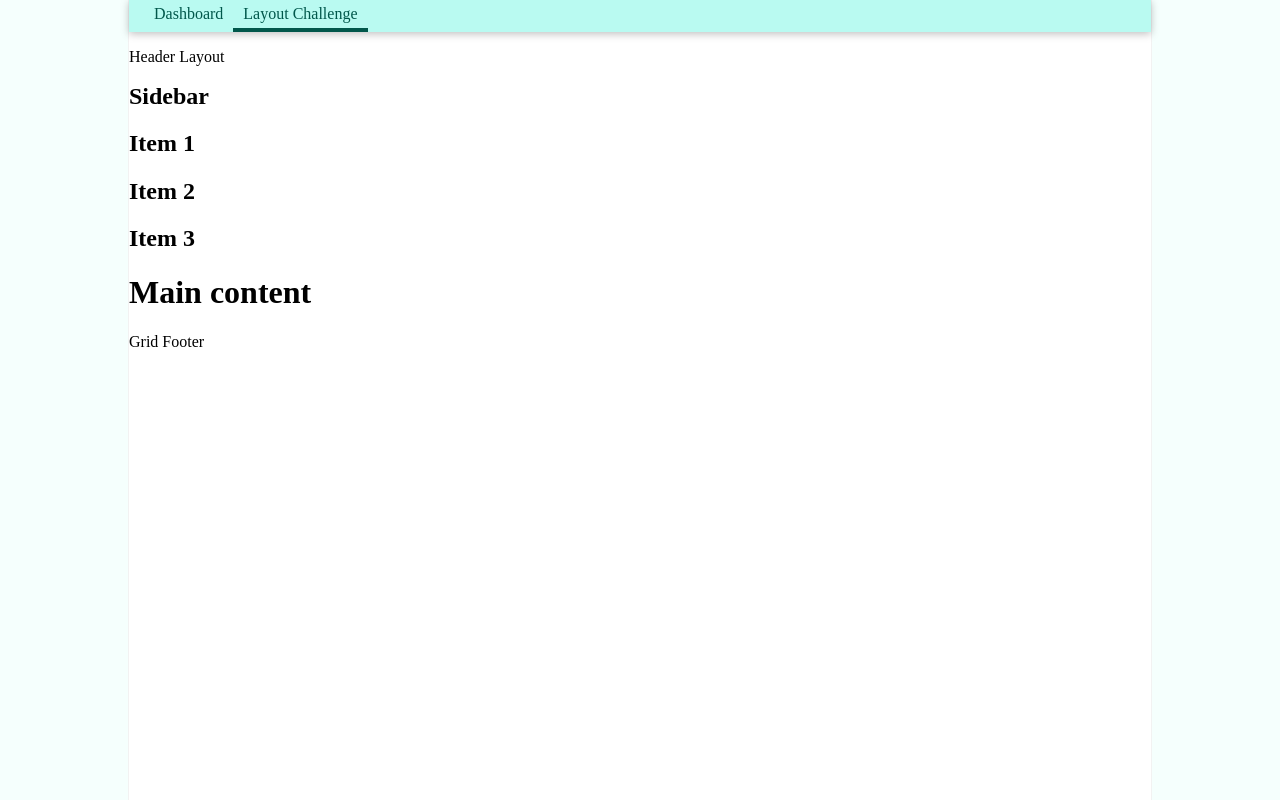
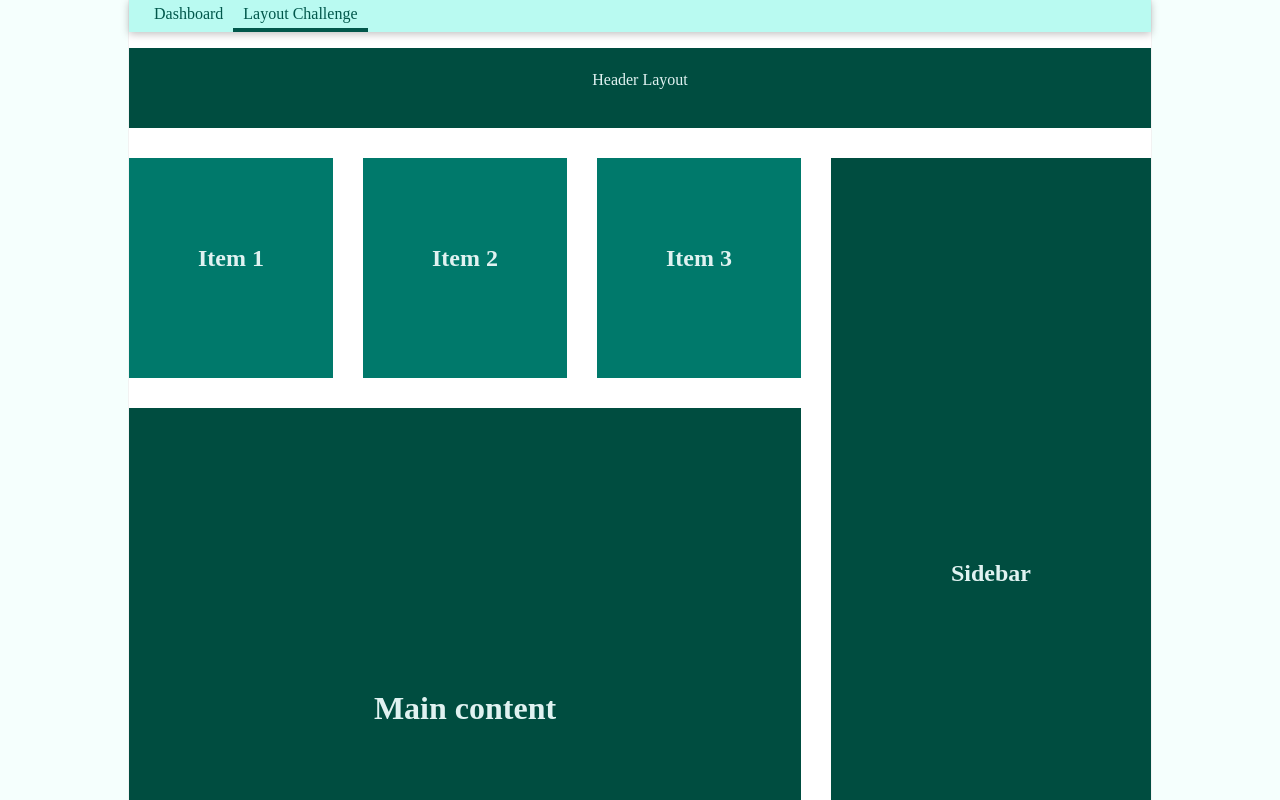
Before and after one commit to Marknjo/css-lab, a React (Create React App) app: page /layout-challenge in a window 1280 px wide. Shown: the top 800 px of the page. Built offline with nearby package versions, Linux system fonts and the light colour scheme.

Commit message:
Adding layout challenge styles

```diff
--- a/src/app/components/css-grid/LayoutChallenge.component.jsx
+++ b/src/app/components/css-grid/LayoutChallenge.component.jsx
@@ -1,5 +1,4 @@
 import React from 'react'
-import PropTypes from 'prop-types'
 
 const LayoutChallenge = () => {
   return (
@@ -23,7 +22,7 @@ const LayoutChallenge = () => {
       <main className="grid__item grid--main">
         <h1>Main content</h1>
       </main>
-      <footer className="grid__item grid--main">
+      <footer className="grid__item grid--footer">
         <p> Grid Footer</p>
       </footer>
     </div>
--- a/src/app/styles/base/_settings.scss
+++ b/src/app/styles/base/_settings.scss
@@ -1,4 +1,15 @@
 // Colors
+$teal-900: #004D40;
+$teal-800: #00695C;
+$teal-700: #00796B;
+$teal-600: #00897B;
+$teal-500: #009688;
+$teal-400: #26A69A;
+$teal-300: #4DB6AC;
+$teal-200: #80CBC4;
+$teal-100: #B2DFDB;
+$teal-50: #E0F2F1;
+
 // Spacing
 $s-size: 1.2rem;
 $m-size: 1.6rem;
--- /dev/null
+++ b/src/app/styles/components/_css-grid.scss
@@ -0,0 +1,77 @@
+.grid {
+  display: grid;
+  height: 100%;
+  gap: 30px;
+  grid-template-columns: repeat(3, 1fr) 320px;
+  grid-template-rows: 80px 220px 1fr 80px;
+
+}
+
+.grid__item {
+  color: $teal-50;
+  background-color: $teal-900;
+  display: flex;
+  justify-content: center;
+  align-items: center;
+}
+
+/**
+**  Header section
+**/
+
+.grid--header {
+  grid-column: 1 / 5;
+  grid-row: 1/2;
+}
+
+/**
+**  Sidebar section
+**/
+
+.grid--sidebar {
+  grid-column: 4 / 5;
+  grid-row: 2 / 4;
+}
+
+
+/**
+**  Articles section
+**/
+
+.grid--articles {
+  background-color: $teal-700;
+}
+
+.grid__item_1 {
+  grid-row: 2/3;
+  grid-column: 1 / 2;
+}
+
+.grid__item_2 {
+grid-row: 2/3;
+  grid-column: 2 / 3;
+}
+
+.grid__item_3 {
+  grid-row: 2/3;
+  grid-column: 3 / 4;
+}
+
+/**
+**  Main section
+**/
+
+.grid--main {
+  grid-row: 3 / 4;
+  grid-column: 1 / 4;
+  min-height: 600px;
+}
+
+
+/**
+**  Footer section
+**/
+.grid--footer {
+  grid-row: 4 / 5;
+  grid-column: 1 / 5;
+}
--- a/src/app/styles/styles.scss
+++ b/src/app/styles/styles.scss
@@ -1,4 +1,9 @@
 
 @import './base/settings';
 @import './base/base';
-@import './components/nav'
+
+/*
+** Component
+*/
+@import './components/nav';
+@import './components/css-grid';
```
